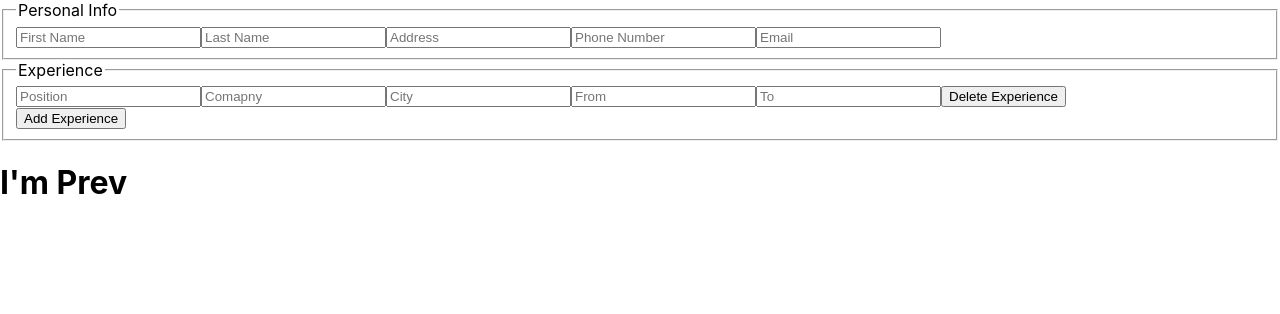
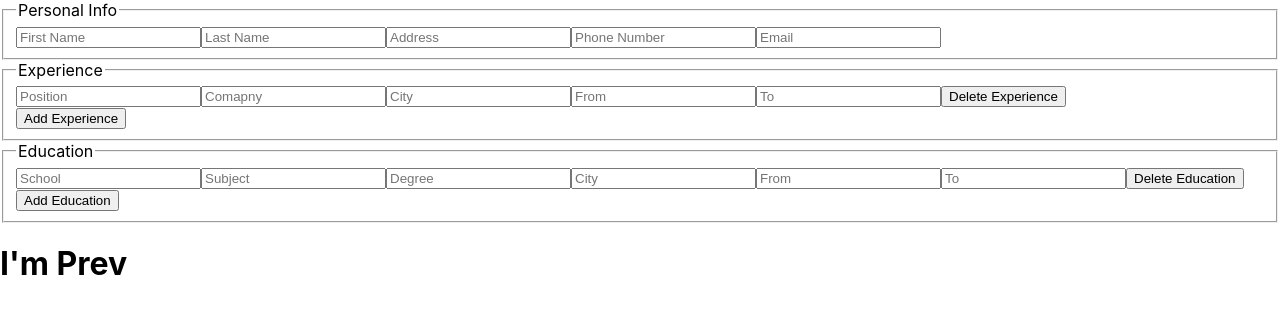
Before and after one commit to DawidGawronskiDev/odin-cv, a React (Create React App) app: page / in a window 1280 px wide. Shown: the top 314 px of the page. Built offline with nearby package versions, Linux system fonts and the light colour scheme; the HTML template or start-up script is replaced by a standard one.

Commit message:
Add EeducationInput component

```diff
--- /dev/null
+++ b/src/components/EducationInput.js
@@ -0,0 +1,78 @@
+import React from "react";
+
+function EducationInput({
+    education,
+    changeEducation,
+    addEducation,
+    deleteEducation}) {
+
+    const handleChangeEducation = (index, propertyName, e) => {
+        changeEducation(index, propertyName, e)
+    }
+
+    const handleAddEducation = () => {
+        addEducation();
+    }
+
+    const handleDeleteEducation = (index) => {
+        deleteEducation(index);
+
+
+    }
+
+    return (
+        <fieldset>
+            <legend>Education</legend>
+            {
+                education.map((place, index) => {
+                    return (
+                        <div key={index}>
+                            <input
+                                type="text"
+                                placeholder="School"
+                                onChange={(e) => handleChangeEducation(index, "school", e)}
+                            />
+                            <input
+                                type="text"
+                                placeholder="Subject"
+                                onChange={(e) => handleChangeEducation(index, "subject", e)}
+                            />
+                            <input
+                                type="text"
+                                placeholder="Degree"
+                                onChange={(e) => handleChangeEducation(index, "degree", e)}
+                            />
+                            <input
+                                type="text"
+                                placeholder="City"
+                                onChange={(e) => handleChangeEducation(index, "city", e)}
+                            />
+                            <input
+                                type="text"
+                                placeholder="From"
+                                onChange={(e) => handleChangeEducation(index, "from", e)}
+                            />
+                            <input
+                                type="text"
+                                placeholder="To"
+                                onChange={(e) => handleChangeEducation(index, "to", e)}
+                            />
+                            <button
+                                type="button"
+                                onClick={(index) => handleDeleteEducation(index)}>
+                                Delete Education
+                            </button>
+                        </div>
+                    )
+                })
+            }
+            <button
+                type="button"
+                onClick={handleAddEducation}>
+                Add Education
+            </button>
+        </fieldset>
+    )
+}
+
+export default EducationInput
--- a/src/components/Form.js
+++ b/src/components/Form.js
@@ -2,6 +2,7 @@ import React from "react";
 
 import PersonalInfoInput from "./PersonalInfoInput"
 import ExperienceInput from "./ExperienceInput";
+import EducationInput from "./EducationInput";
 
 function Form({
     personalInfo,
@@ -9,7 +10,11 @@ function Form({
     experience,
     changeExperience,
     addExperience,
-    deleteExperience}) {
+    deleteExperience,
+    education,
+    changeEducation,
+    addEducation,
+    deleteEducation}) {
     return (
         <form>
             <PersonalInfoInput
@@ -22,6 +27,12 @@ function Form({
                 addExperience={addExperience}
                 deleteExperience={deleteExperience}
             />
+            <EducationInput
+                education={education}
+                changeEducation={changeEducation}
+                addEducation={addEducation}
+                deleteEducation={deleteEducation}
+            />
         </form>
     )
 }
--- a/src/components/Main.js
+++ b/src/components/Main.js
@@ -22,6 +22,16 @@ class Main extends Component {
                     city: "",
                     from: "",
                     to: "",
+                }
+            ],
+            education: [
+                {
+                    school: "",
+                    subject: "",
+                    degree: "",
+                    city: "",
+                    from: "",
+                    to: ""
                 }
             ]
         }
@@ -69,6 +79,40 @@ class Main extends Component {
         })
     }
 
+    changeEducation = (index, properyName, e) => {
+        const updatedEducation = this.state.education;
+        updatedEducation[index][properyName] = e.target.value;
+
+        this.setState({
+            education: updatedEducation,
+        })
+    }
+
+    addEducation = () => {
+        const updatedEducation =
+            [...this.state.education, {
+                school: "",
+                subject: "",
+                degree: "",
+                city: "",
+                from: "",
+                to: "",
+            }];
+
+        this.setState({
+            education: updatedEducation,
+        })
+    }
+
+    deleteEducation = (index) => {
+        const updatedEducation = [...this.state.education];
+        updatedEducation.splice(index, 1);
+
+        this.setState({
+            education: updatedEducation,
+        })
+    }
+
     render() {
         return (
             <main>
@@ -81,10 +125,16 @@ class Main extends Component {
                     changeExperience={this.changeExperience}
                     addExperience={this.addExperience}
                     deleteExperience={this.deleteExperience}
+                    // education
+                    education={this.state.education}
+                    changeEducation={this.changeEducation}
+                    addEducation={this.addEducation}
+                    deleteEducation={this.deleteEducation}
                 />
                 <Prev
                     personalInfo={this.state.personalInfo}
                     experience={this.state.experience}
+                    education={this.state.education}
                 />
             </main>
         )
```
